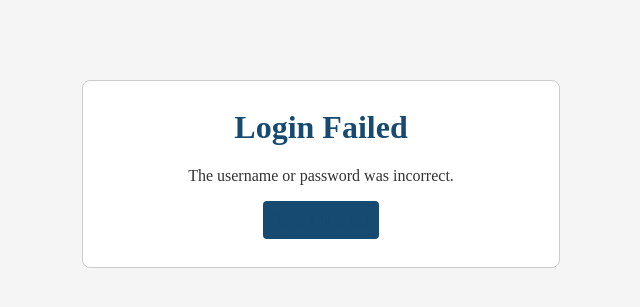
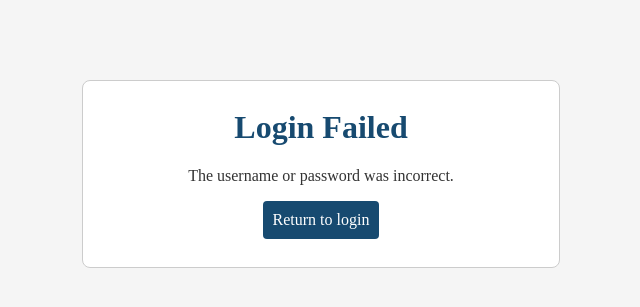
Before and after one commit to mbennett-dev/CWI-SWDV-235-mitchellbennett, a web app: page /unauthorized.html in a window 1280 px wide. Shown: the top 307 px of the page, without its empty margins (319-959 px from the left). Run offline with its HTML, style and script files only (its server is not run), Linux system fonts and the light colour scheme; data that the repository does not hold is empty.

Commit message:
Changed css styling for return to login link on unathorized.html page so text color could be seen easier.

```diff
--- a/bank/src/main/resources/public/styles.css
+++ b/bank/src/main/resources/public/styles.css
@@ -66,10 +66,6 @@ h1 {
     text-align: center;
 }
 
-.login-failed a {
-    color: #174a70;
-}
-
 .login-form {
     display: grid;
     gap: 10px;
```
